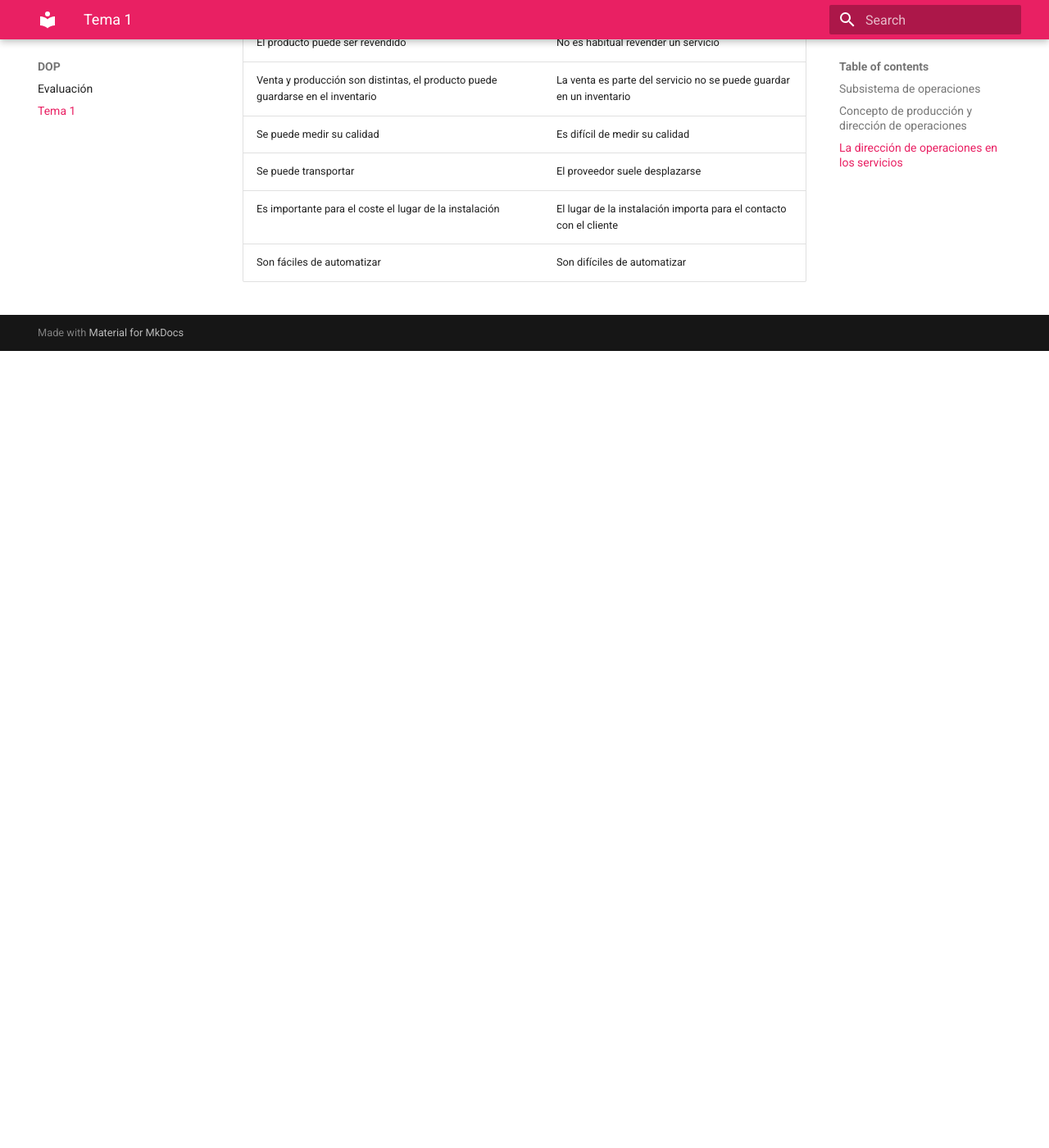
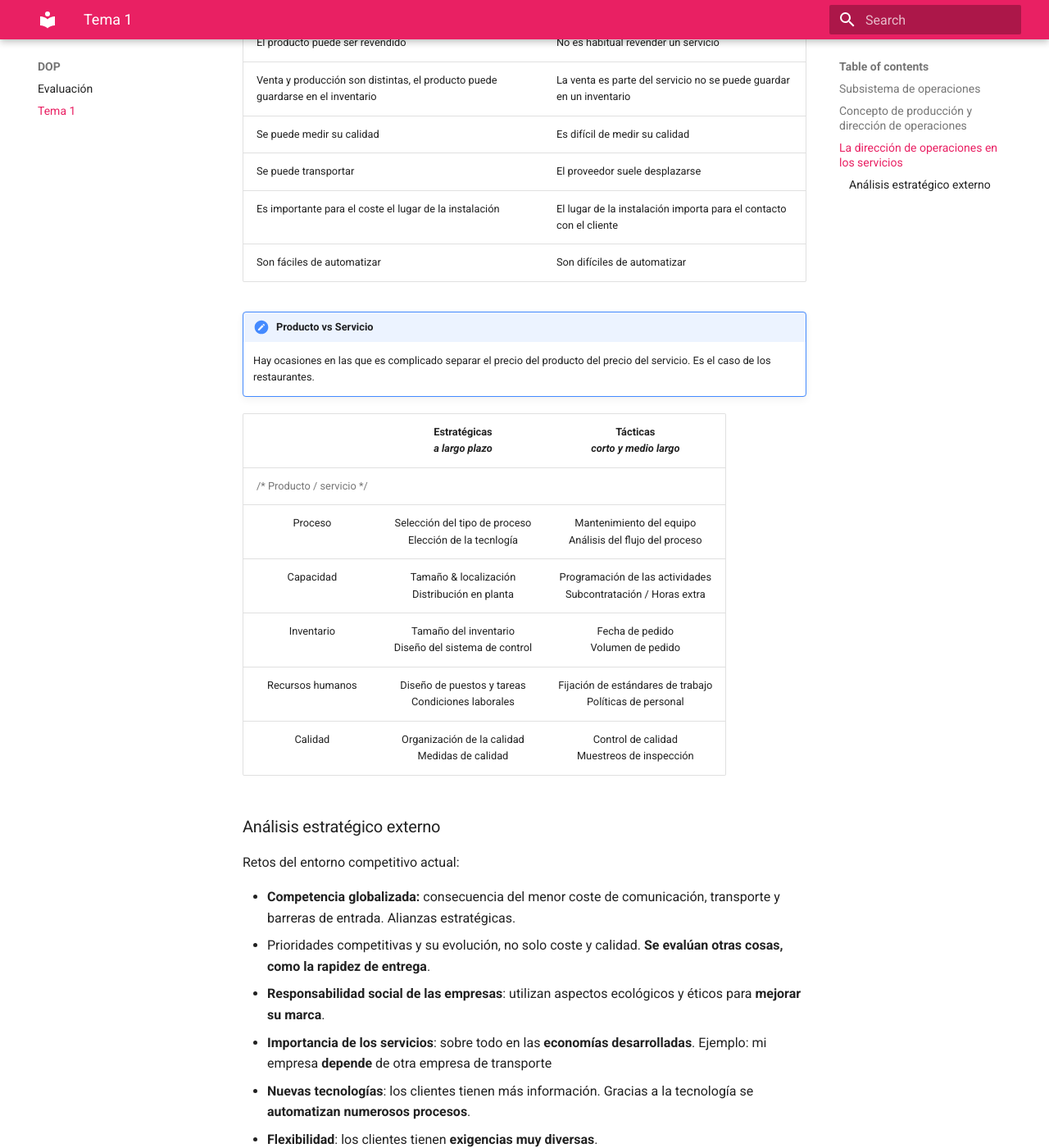
Before and after one commit to team-ittade/dop, an MkDocs documentation site: the page built from docs/tema-1.md, in a window 1280 px wide and 1400 px high, scrolled down 2553 px. Shown: the whole window at 82% size. Built offline with MkDocs 1.6.1 and Material for MkDocs 9.7.7, drawn with Linux system fonts in a browser that asks for light colours; comment, search, counter and statistics services are not loaded; before the commit the page ends 2981 px from its top, so only the background shows below that; some of the changed text lies outside the part shown.

Commit message:
2021-02-17 - tema 1

```diff
--- a/docs/tema-1.md
+++ b/docs/tema-1.md
@@ -80,3 +80,37 @@ Características:
 |Se puede transportar|El proveedor suele desplazarse|
 |Es importante para el coste el lugar de la instalación|El lugar de la instalación importa para el contacto con el cliente|
 |Son fáciles de automatizar|Son difíciles de automatizar|
+
+!!! note "Producto vs Servicio"
+    Hay ocasiones en las que es complicado separar el precio del producto del precio del servicio. Es el caso de los restaurantes.
+
+||Estratégicas<br>***a largo plazo***|Tácticas<br>***corto y medio largo***|
+|:--:|:--:|:--:|
+|{>>Producto / servicio<<}|
+|Proceso|Selección del tipo de proceso<br>Elección de la tecnlogía|Mantenimiento del equipo<br>Análisis del flujo del proceso|
+|Capacidad|Tamaño & localización<br>Distribución en planta|Programación de las actividades<br>Subcontratación / Horas extra|
+|Inventario|Tamaño del inventario<br>Diseño del sistema de control|Fecha de pedido<br>Volumen de pedido|
+|Recursos humanos|Diseño de puestos y tareas<br>Condiciones laborales|Fijación de estándares de trabajo<br>Políticas de personal|
+|Calidad|Organización de la calidad<br>Medidas de calidad|Control de calidad<br>Muestreos de inspección|
+
+### Análisis estratégico externo
+
+Retos del entorno competitivo actual:
+
+- **Competencia globalizada:** consecuencia del menor coste de comunicación, transporte y barreras de entrada. Alianzas estratégicas.
+- Prioridades competitivas y su evolución, no solo coste y calidad. **Se evalúan otras cosas, como la rapidez de entrega**.
+- **Responsabilidad social de las empresas**: utilizan aspectos ecológicos y éticos para **mejorar su marca**.
+- **Importancia de los servicios**: sobre todo en las **economías desarrolladas**. Ejemplo: mi empresa **depende** de otra empresa de transporte
+- **Nuevas tecnologías**: los clientes tienen más información. Gracias a la tecnología se **automatizan numerosos procesos**.
+- **Flexibilidad**: los clientes tienen **exigencias muy diversas**.
+- **Transformación digital**: hay **sectores** que han experimentado la **entrada de competidores digitales que han cambiado el sector**. Ejemplos: en el sector turístico, airbnb no tiene ningún hotel en propiedad / en el sector financiero EBN no tiene oficinas físicas. Otros ejemplos: periódicos, música, telefonía, editorial, fastfood, etc.
+
+!!! tip "Alianza estratégica"
+    Dos empresas se unen para fabricar un producto.
+
+    Ejemplo: `Nestea` → `Cocacola` + `Nestlé`
+
+Aunque la eficiencia (productividad) debe servir de guía, existen otros objetivos de la dirección de operaciones:
+
+- Coste: aprovechar mejor los recursos existentes y mejorar la tecnología.
+- Calidad:
```
